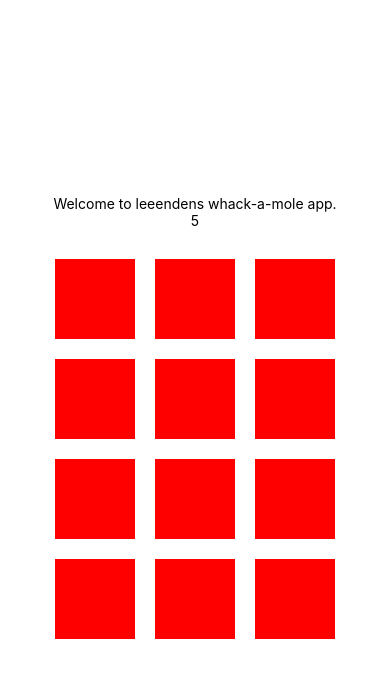
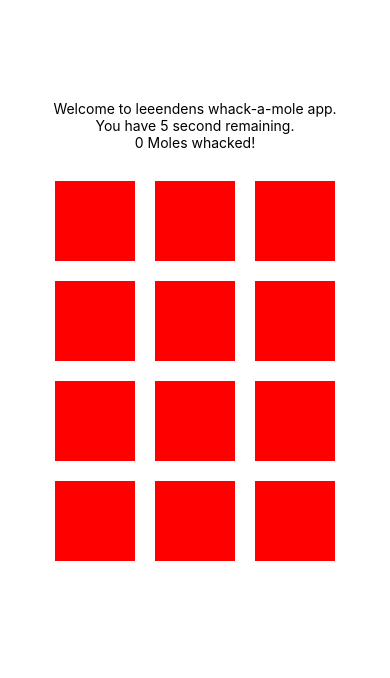
Before and after one commit to Leeenden/personalProject-simpleReactNativeGame, a React Native app: screen / in a window 390 px wide. Shown: the top 678 px of the page. Built offline with nearby package versions, Linux system fonts and the light colour scheme.

Commit message:
end of tutorial

```diff
--- a/components/Gameboard.js
+++ b/components/Gameboard.js
@@ -1,11 +1,10 @@
 import React, { useEffect, useState } from 'react';
-import { View, StyleSheet, Text} from "react-native";
+import { View, StyleSheet, Text, ShadowPropTypesIOS} from "react-native";
 import Square from './Square';
+import { connect } from "react-redux";
 
-
-const Gameboard = () => {
-    let time = 10
-    const [timeLeft, setTimeLeft] = useState(time)
+const Gameboard = (props) => {
+    const [timeLeft, setTimeLeft] = useState(10)
 
     useEffect(() => {
         if(!timeLeft) return
@@ -19,20 +18,21 @@ const Gameboard = () => {
   return (
     <View style={styles.container}>
       <Text>Welcome to leeendens whack-a-mole app.</Text>
-      <Text>{timeLeft}</Text>
+      <Text>You have {timeLeft} second remaining.</Text>
+      <Text>{props.score} Moles whacked!</Text>
       <View style={styles.game}>
-        <Square time={time}></Square>
-        <Square time={time}></Square>
-        <Square time={time}></Square>
-        <Square time={time}></Square>
-        <Square time={time}></Square>
-        <Square time={time}></Square>
-        <Square time={time}></Square>
-        <Square time={time}></Square>
-        <Square time={time}></Square>
-        <Square time={time}></Square>
-        <Square time={time}></Square>
-        <Square time={time}></Square>
+        <Square></Square>
+        <Square></Square>
+        <Square></Square>
+        <Square></Square>
+        <Square></Square>
+        <Square></Square>
+        <Square></Square>
+        <Square></Square>
+        <Square></Square>
+        <Square></Square>
+        <Square></Square>
+        <Square></Square>
       </View>
     </View>
   )
@@ -43,7 +43,7 @@ const styles = StyleSheet.create({
       flex: 1,
       backgroundColor: '#fff',
       alignItems: 'center',
-      justifyContent: 'center',
+      marginTop: 100,
     },
     game: {
       flexDirection: "row",
@@ -53,5 +53,10 @@ const styles = StyleSheet.create({
     }
   });
 
+  const mapStateToProps = state => {
+    return {
+      score: state.score
+    }
+}
 
-export default Gameboard
+export default connect(mapStateToProps)(Gameboard)
--- a/components/Square.js
+++ b/components/Square.js
@@ -1,7 +1,9 @@
 import React, { useEffect, useState } from 'react';
-import { View, StyleSheet, Text} from "react-native";
+import { View, StyleSheet, Text, TouchableOpacity} from "react-native";
+import { addScore } from "./../redux/";
+import { connect } from "react-redux";
 
-const Square = ({time}) => {
+const Square = (props) => {
     // define usestate for moles
     const [moleActive, setMoleActive] = useState(false);
     const [isGameOver, setGameOver] = useState(false);
@@ -17,7 +19,7 @@ const Square = ({time}) => {
                 setMoleActive(false)
             }, 800)
         }, randomTime)
-        setTimeout(endGame, time * 1000)
+        setTimeout(endGame, 10 * 1000)
     }, [])
 
     function endGame () {
@@ -26,9 +28,12 @@ const Square = ({time}) => {
     }
 
     return (
-        <View style={moleActive? styles.mole : styles.square}>
-            {isGameOver && <Text>X</Text>}
-        </View>
+        <TouchableOpacity onPress={moleActive? props.addScore : null}>
+            <View style={moleActive? styles.mole : styles.square}>
+                {isGameOver && <Text>X</Text>}
+            </View>
+        </TouchableOpacity>
+
     )
 }
 
@@ -49,4 +54,16 @@ const styles = StyleSheet.create({
     }
 })
 
-export default Square;
+const mapStateToProps = state => {
+    return {
+        score: state.score
+    }
+}
+
+const mapDispatchToProps = dispatch => {
+    return {
+        addScore: () => dispatch(addScore())
+    }
+}
+
+export default connect(mapStateToProps, mapDispatchToProps)(Square);
--- a/redux/index.js
+++ b/redux/index.js
@@ -1 +1 @@
-export {addScore} from "./actions";
+export { addScore } from "./actions";
```
Also changed, not shown: redux/actions.js (renamed from redux/action.js).
